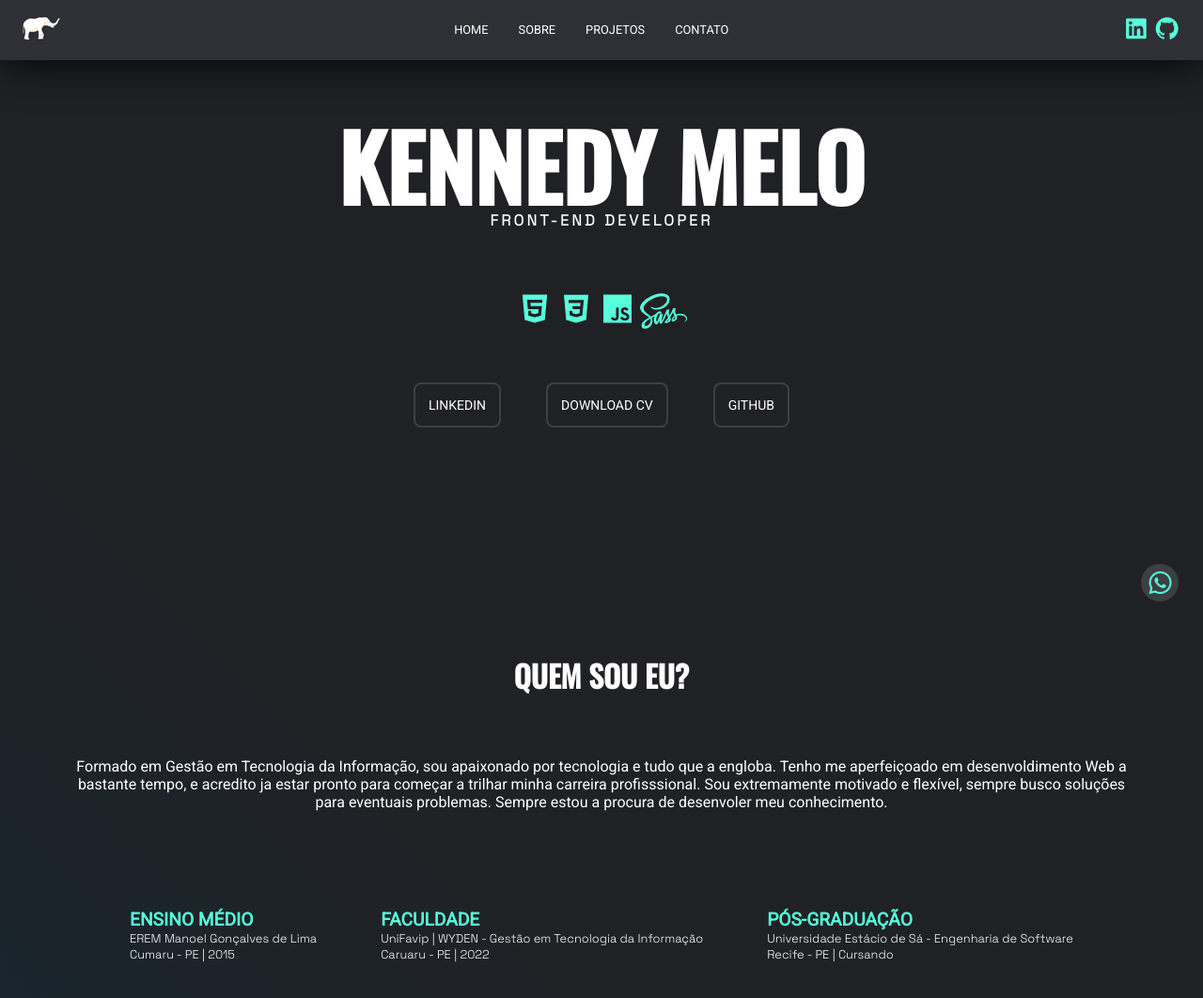
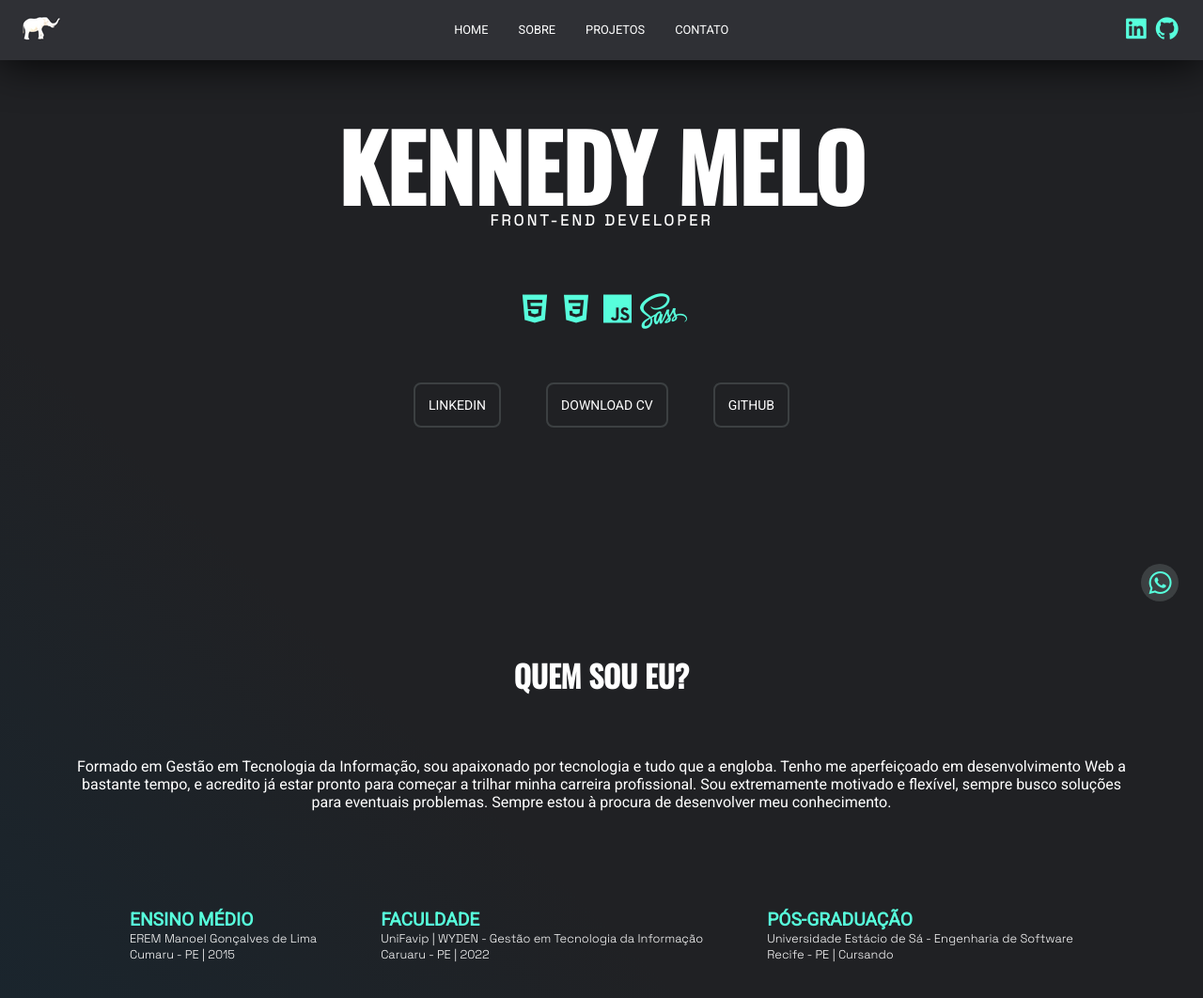
Before and after one commit to knnme/myportfolio, a plain HTML site: page index.html in a window 1280 px wide. Shown: the top 1062 px of the page at 94% size. Drawn offline with nearby package versions, Linux system fonts and the light colour scheme; a script that the page names is missing.

Commit message:
REFACTOR | Alteração no curriculo

```diff
--- a/index.html
+++ b/index.html
@@ -67,7 +67,7 @@
             <div class="about-content">
                 <h1>Quem sou eu?</h1>
                 <p>
-                Formado em Gestão em Tecnologia da Informação, sou apaixonado por tecnologia e tudo que a engloba. Tenho me aperfeiçoado em desenvoldimento Web a bastante tempo, e acredito ja estar pronto para começar a trilhar minha carreira profisssional. Sou extremamente motivado e flexível, sempre busco soluções para eventuais problemas. Sempre estou a procura de desenvoler meu conhecimento.
+                    Formado em Gestão em Tecnologia da Informação, sou apaixonado por tecnologia e tudo que a engloba. Tenho me aperfeiçoado em desenvolvimento Web a bastante tempo, e acredito já estar pronto para começar a trilhar minha carreira profissional. Sou extremamente motivado e flexível, sempre busco soluções para eventuais problemas. Sempre estou à procura de desenvolver meu conhecimento.
                 </p>
             </div>
             <div class="about-education">
```
Also changed, not shown: 1 other file.
